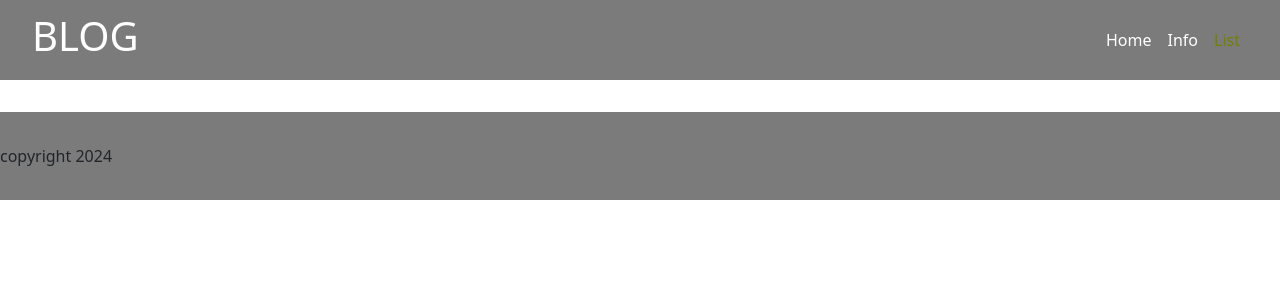
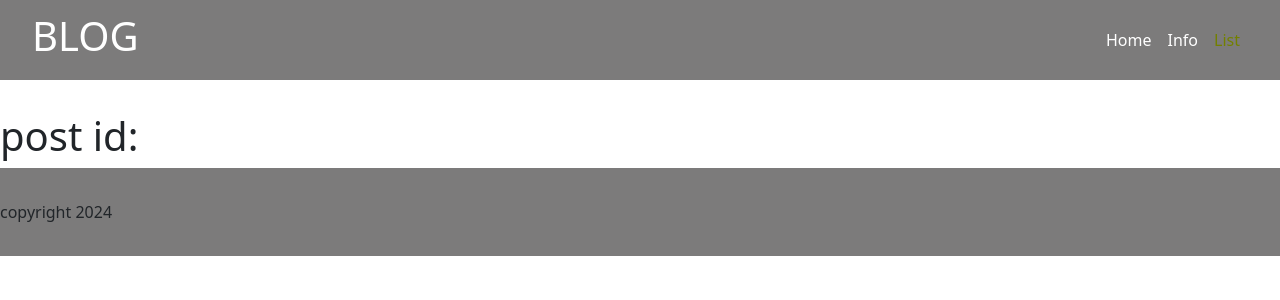
Before and after one commit to Gargenziano03/react-router, a React (Vite) app: page /ListPost/id in a window 1280 px wide. Shown: the top 300 px of the page. Built offline with nearby package versions, Linux system fonts and the light colour scheme.

Commit message:
add useParams

```diff
--- a/src/pages/PostPage.jsx
+++ b/src/pages/PostPage.jsx
@@ -1,3 +1,11 @@
+import { useParams } from "react-router-dom"
 export default function PostPage() {
-    return
+    const { id } = useParams();
+    return (
+        <>
+            <h1>
+                post id:
+            </h1>
+        </>
+    )
 }
```
